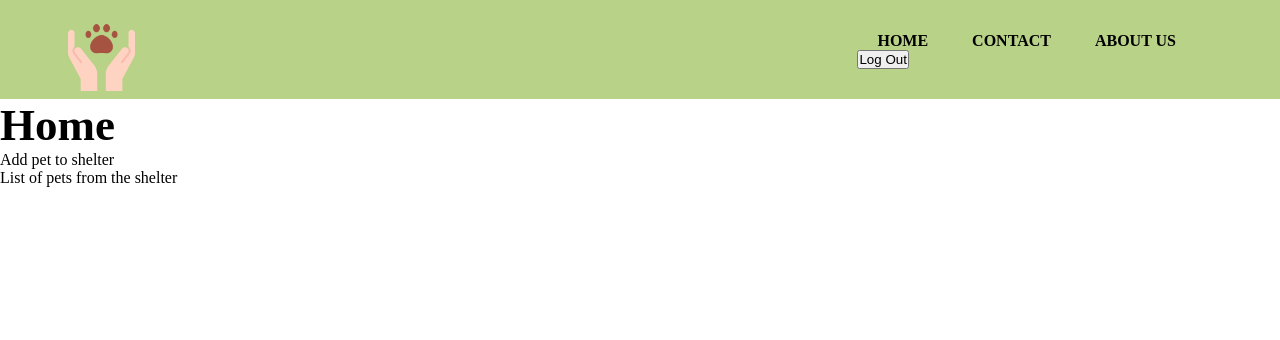
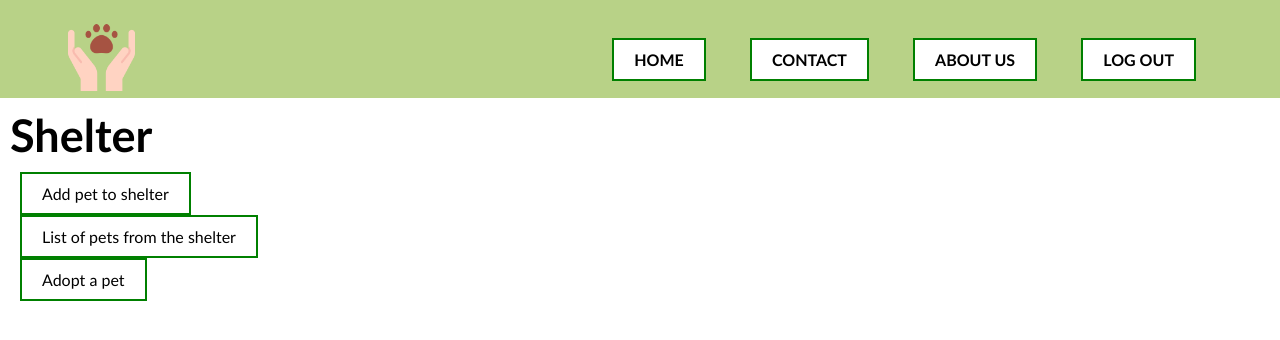
Before and after one commit to SergiFn/MDP_Delivery1, a Django app: page / in a window 1280 px wide. Shown: the top 340 px of the page. Run offline with Django 5.2, Linux system fonts and the light colour scheme; a user stored in the database is signed in.

Commit message:
style: fixed some spacing and style problems

````diff
--- a/static/menu.css
+++ b/static/menu.css
@@ -1,35 +1,71 @@
 * {
     margin: 0;
     padding: 0;
+    font-family: Calibri, serif;
 }
 
 nav{
     background-color: #b8d287;
-   display: flex;
+    display: flex;
+    flex-direction: row;
     align-items: center;
     justify-content: space-between;
     padding-top: 20px;
     padding-left: 5%;
     padding-right: 5%;
-    font-weight: bold;
 }
 
 h1{
     font-size: 45px;
     color: black;
+    margin: 10px;
+}
+
+div{
+    display: inline-flex;
+    flex-direction: column;
+    justify-content: space-between;
+    margin: 0 20px;
 }
 
 ul li{
-    display: inline;
+    display: inline-flex;
+    flex-direction: row;
+    justify-content: space-between;
     margin: 0 20px;
+    font-weight: bold;
 }
 
-a{
+a:link, a:visited {
+    background-color: white;
+    color: black;
+    border: 2px solid green;
+    padding: 10px 20px;
+    text-align: center;
     text-decoration: none;
+    display: inline-block;
+}
+
+a:hover, a:active {
+    background-color: green;
+    color: white;
+}
+
+button {
+    background-color: white;
     color: black;
+    border: 2px solid green;
+    padding: 10px 20px;
+    text-align: center;
+    text-decoration: none;
+    display: inline-block;
+    font-weight: bold;
+    font-size: 16px;
 }
-a:hover{
-    color: green;
+
+button:hover {
+  background-color: #04AA6D;
+  color: white;
 }
 
 .logo img{
--- a/templates/base.html
+++ b/templates/base.html
@@ -8,29 +8,24 @@
 
 </head>
 <body>
-
     <header>
-
         <nav>
-
             <label for="" class="logo">
-                <a href=""><img src="/static/logo.png"></a>
+                <img src="/static/logo.png" alt="Shelter logo">
             </label>
             <ul>
                 <li><a  href={% url 'home' %}>HOME</a></li>
-                 <li><a  href={% url 'contact' %}>CONTACT</a></li>
-                 <li><a  href={% url 'about_us' %}>ABOUT US</a></li>
-
-               <li> {% if user.is_authenticated %}
+                <li><a  href={% url 'contact' %}>CONTACT</a></li>
+                <li><a  href={% url 'about_us' %}>ABOUT US</a></li>
+                <li> {% if user.is_authenticated %}
                     <form action="{% url 'logout' %}" method="post">
-                    {% csrf_token %}
-                    <!--<button type="submit">Log Out</button>-->
-                    <button type="submit">Log Out</button>
+                        {% csrf_token %}
+                        <button type="submit">LOG OUT</button>
                     </form>
-                {% else %}
-                    <a  href="{% url 'login' %}">Log In</a>
-                {% endif %}</li>
-
+                    {% else %}
+                        <a  href="{% url 'login' %}">LOG IN</a>
+                    {% endif %}
+                </li>
             </ul>
         </nav>
     </header>
--- a/templates/confirmations/confirmation_create_pet.html
+++ b/templates/confirmations/confirmation_create_pet.html
@@ -3,7 +3,6 @@
 <head>
     <meta charset="UTF-8">
     <title>Add pet</title>
-
     <style>
         .center-content {
             display: flex;
@@ -17,13 +16,10 @@
 
 </head>
 <body>
-
      <div class="center-content">
         <h3 style="color: green">Your pet has been added correctly!!</h3>
-
         <p>
             <a href={% url 'home' %} > Return Home</a>
-
         </p>
          <p>
              <a href={% url 'create_pet' %} > Add new pet</a>
--- a/templates/home.html
+++ b/templates/home.html
@@ -4,13 +4,18 @@
 {% block content %}
 
 
-    <h1>Home</h1>
+    <h1>Shelter</h1>
 
+    <div>
         <p>
             <a href={% url 'create_pet' %}>Add pet to shelter</a>
         </p>
         <p>
             <a href={% url 'list_pets' %}>List of pets from the shelter </a>
         </p>
+        <p>
+            <a href={% url 'adopt_pet' %}>Adopt a pet</a>
+        </p>
+    </div>
 
 {%  endblock %}
--- a/templates/pet_detail.html
+++ b/templates/pet_detail.html
@@ -8,10 +8,4 @@
 <p>Type: {{ pet.animal_type }}</p>
 <p>Weight: {{ pet.weight }}</p>
 <p>Illness? {{ pet.illness }}</p>
-<h2>Adoptions</h2>
-{% for adoption in pet.adopt_set.all %}
- <p>{{ adoption.content }}</p>
-{% endfor %}
-
 {% endblock %}
-```
````
Lines whose indentation alone changed are shown as unchanged.
